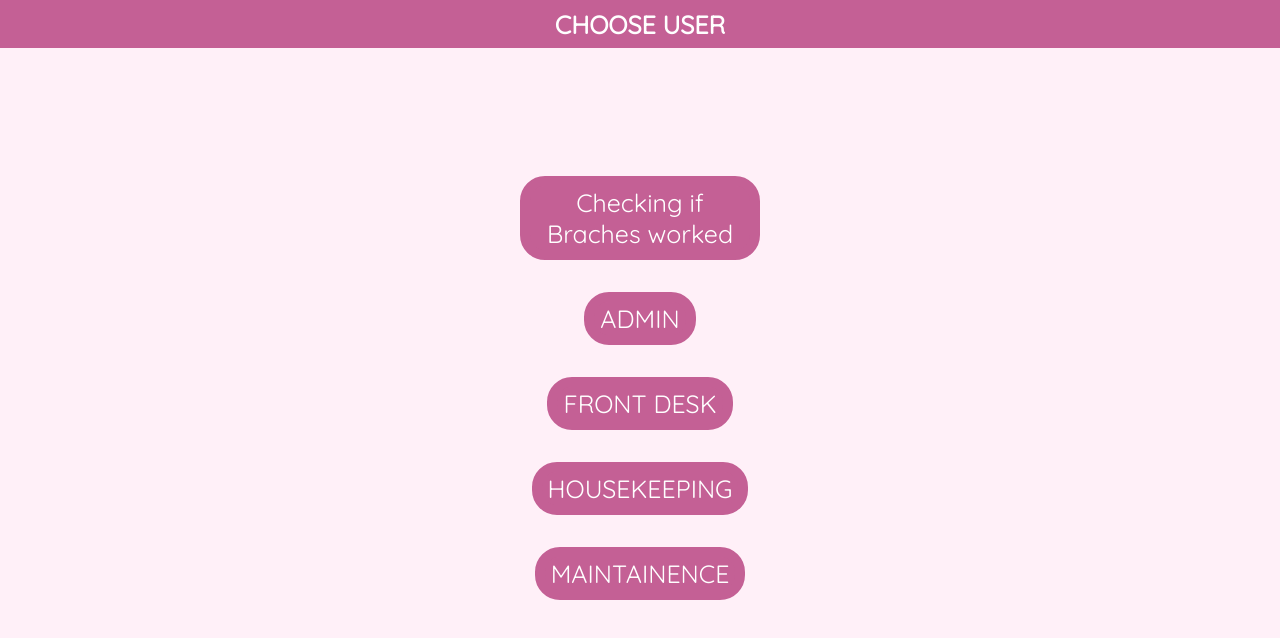
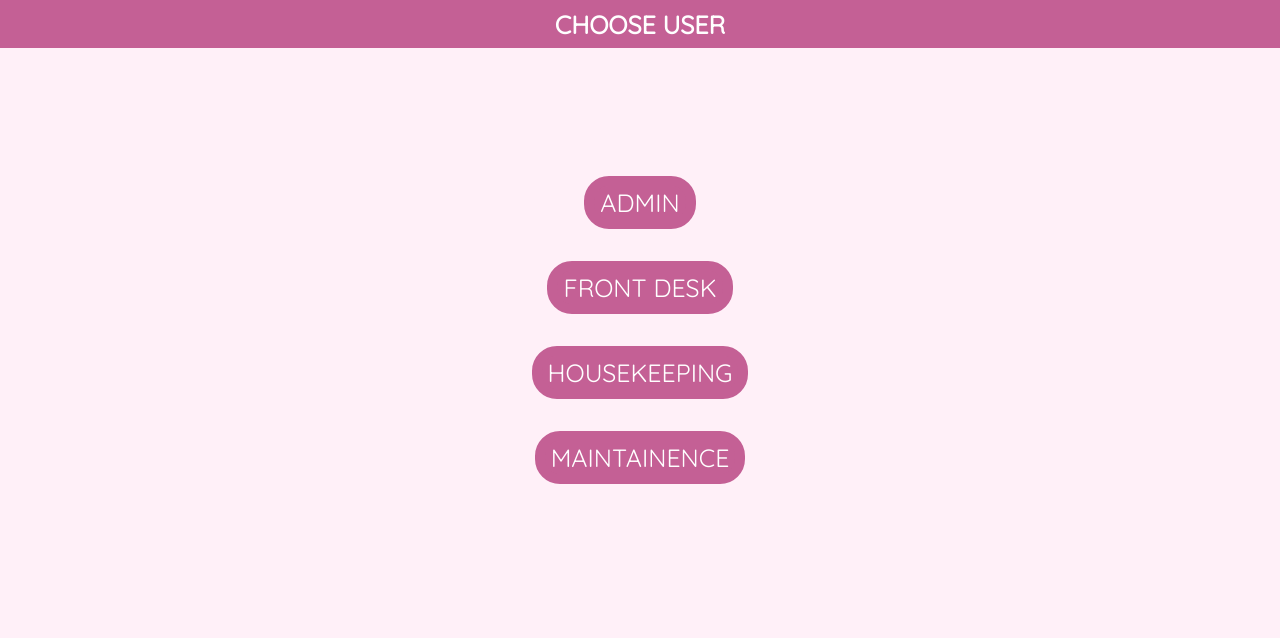
Before and after one commit to Linneaeas/property-managment, a React (Create React App) app: page / in a window 1280 px wide. Shown: the top 638 px of the page. Built offline with nearby package versions, Linux system fonts and the light colour scheme.

Commit message:
It did, back to before I started with routing :)

```diff
--- a/src/Views/start-page.js
+++ b/src/Views/start-page.js
@@ -5,7 +5,6 @@ export function StartPage() {
         <h1>CHOOSE USER</h1>
       </header>
       <div className="StartPage">
-        <button className="StartPageBTN"> Checking if Braches worked </button>
         <button className="StartPageBTN"> ADMIN </button>
         <button className="StartPageBTN"> FRONT DESK </button>
         <button className="StartPageBTN"> HOUSEKEEPING </button>
```
